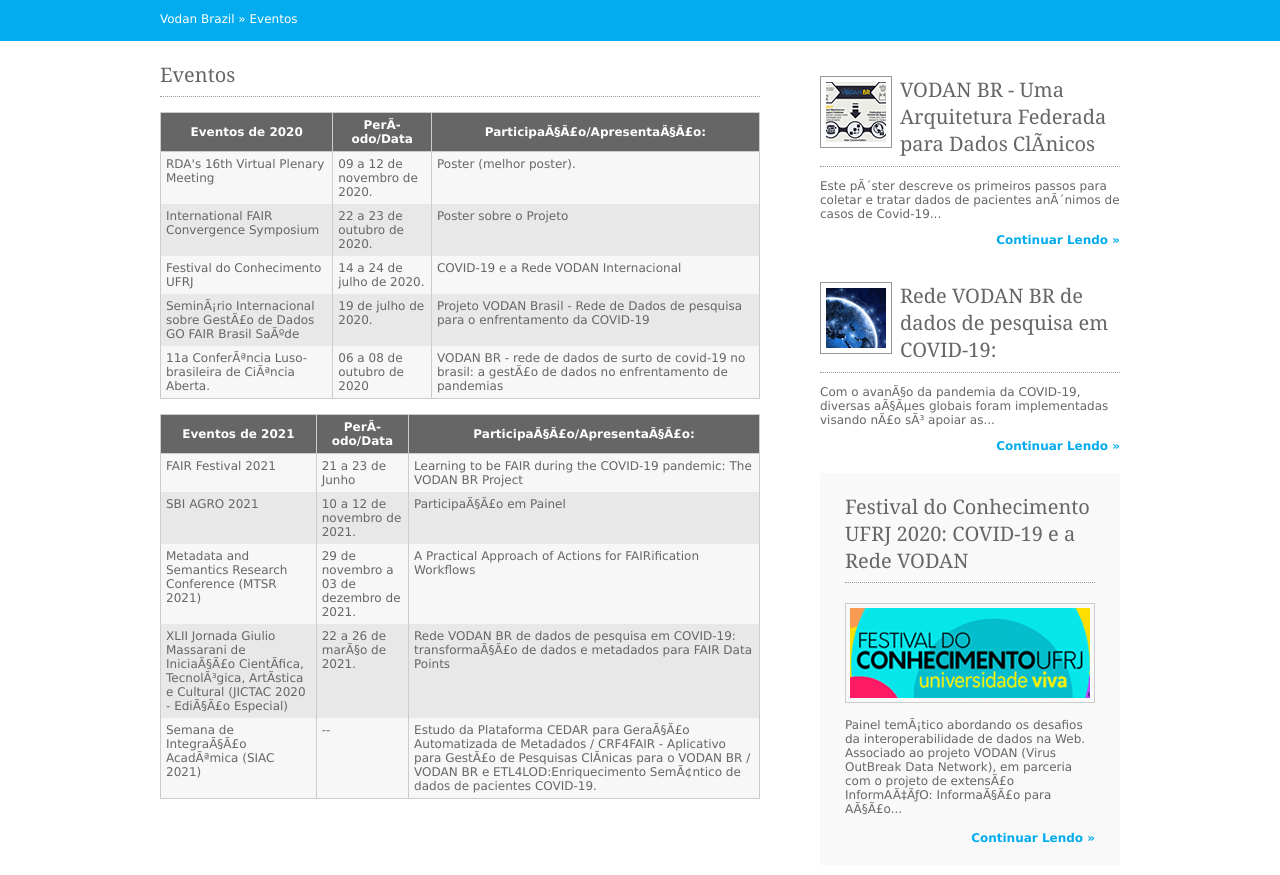
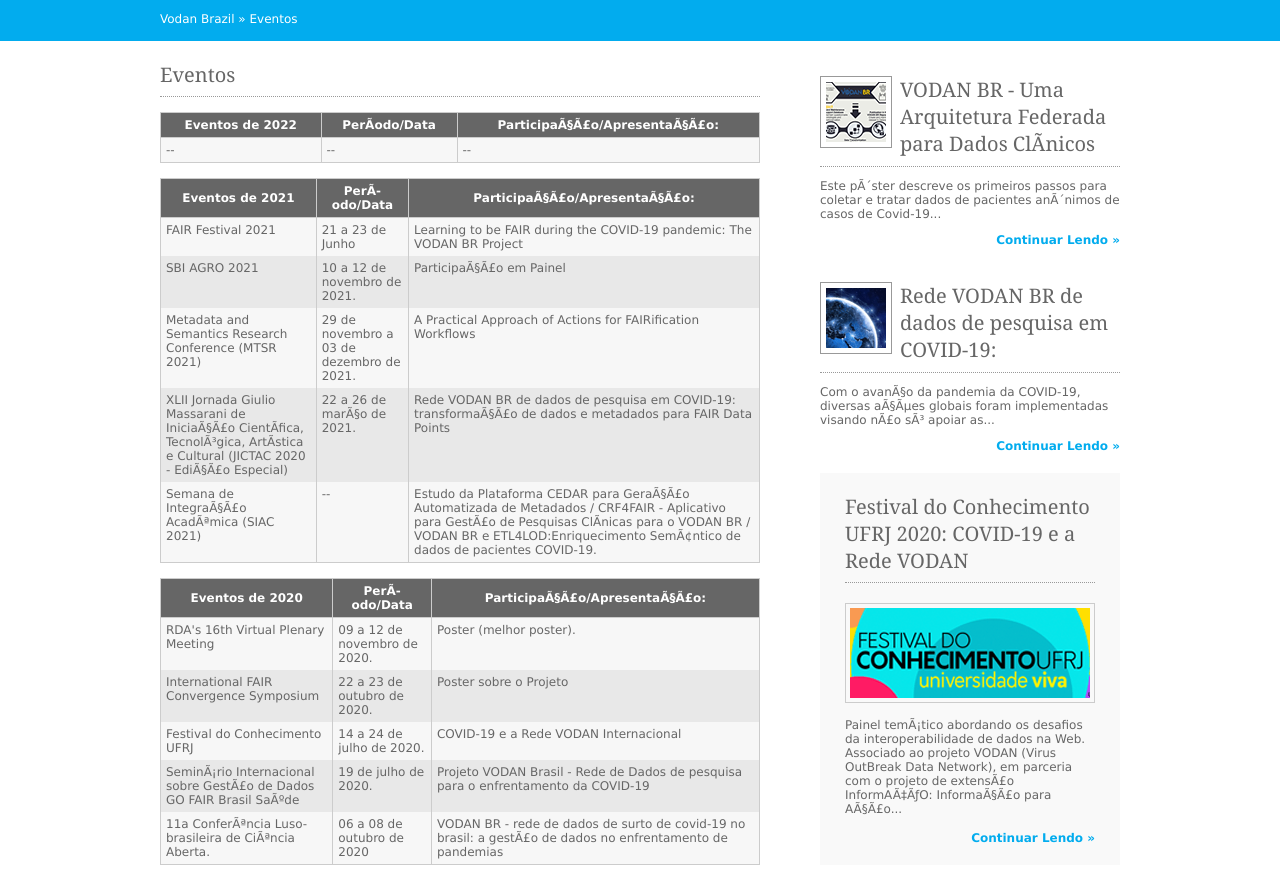
Before and after one commit to VodanBrasil/VodanBrazil, a plain HTML site: page pages/eventos.html in a window 1280 px wide. Shown: the part 77-952 px from the top of the page. Drawn offline with Linux system fonts and the light colour scheme.

Commit message:
Update eventos.html

```diff
--- a/pages/eventos.html
+++ b/pages/eventos.html
@@ -55,10 +55,10 @@ Licence URI: http://www.os-templates.com/template-terms
     <div id="content">
 
       <h2>Eventos</h2>
-      <table summary="Summary Here" cellpadding="0" cellspacing="0">
+<table summary="Summary Here" cellpadding="0" cellspacing="0">
         <thead>
           <tr>
-            <th>Eventos de 2020</th>
+            <th>Eventos de 2022</th>
             <th>Período/Data</th>
             <th>Participação/Apresentação:</th>
 
@@ -66,37 +66,16 @@ Licence URI: http://www.os-templates.com/template-terms
         </thead>
         <tbody>
           <tr class="light">
-            <td>RDA's 16th Virtual Plenary Meeting</td>
-            <td>09 a 12 de novembro de 2020.</td>
-            <td>Poster (melhor poster).</td>
+            <td>--</td>
+            <td>--</td>
+            <td>--</td>
 
           </tr>
-          <tr class="dark">
-            <td>International FAIR Convergence Symposium</td>
-            <td>22 a 23 de outubro de 2020.</td>
-            <td>Poster sobre o Projeto</td>
 
-          </tr>
-          <tr class="light">
-            <td>Festival do Conhecimento UFRJ</td>
-            <td>14 a 24 de julho de 2020.</td>
-            <td>COVID-19 e a Rede VODAN Internacional</td>
-
-          </tr>
-          <tr class="dark">
-            <td>Seminário Internacional sobre Gestão de Dados GO FAIR Brasil Saúde</td>
-            <td>19 de julho de 2020.</td>
-            <td>Projeto VODAN Brasil - Rede de Dados de pesquisa para o enfrentamento da COVID-19</td>
-
-          </tr>
-		  <tr class="light">
-            <td>11a Conferência Luso-brasileira de Ciência Aberta.</td>
-            <td>06 a 08 de outubro de 2020</td>
-            <td>VODAN BR - rede de dados de surto de covid-19 no brasil: a gestão de dados no enfrentamento de pandemias</td>
-
-          </tr>
         </tbody>
       </table>
+
+
 	  <table summary="Summary Here" cellpadding="0" cellspacing="0">
         <thead>
           <tr>
@@ -135,6 +114,48 @@ Licence URI: http://www.os-templates.com/template-terms
             <td>Semana de Integração Acadêmica (SIAC 2021)</td>
             <td>--</td>
             <td>Estudo da Plataforma CEDAR para Geração Automatizada de Metadados / CRF4FAIR - Aplicativo para Gestão de Pesquisas Clínicas para o VODAN BR / VODAN BR e ETL4LOD:Enriquecimento Semântico de dados de pacientes COVID-19.</td>
+
+          </tr>
+        </tbody>
+      </table>
+   <table summary="Summary Here" cellpadding="0" cellspacing="0">
+        <thead>
+          <tr>
+            <th>Eventos de 2020</th>
+            <th>Período/Data</th>
+            <th>Participação/Apresentação:</th>
+
+          </tr>
+        </thead>
+        <tbody>
+          <tr class="light">
+            <td>RDA's 16th Virtual Plenary Meeting</td>
+            <td>09 a 12 de novembro de 2020.</td>
+            <td>Poster (melhor poster).</td>
+
+          </tr>
+          <tr class="dark">
+            <td>International FAIR Convergence Symposium</td>
+            <td>22 a 23 de outubro de 2020.</td>
+            <td>Poster sobre o Projeto</td>
+
+          </tr>
+          <tr class="light">
+            <td>Festival do Conhecimento UFRJ</td>
+            <td>14 a 24 de julho de 2020.</td>
+            <td>COVID-19 e a Rede VODAN Internacional</td>
+
+          </tr>
+          <tr class="dark">
+            <td>Seminário Internacional sobre Gestão de Dados GO FAIR Brasil Saúde</td>
+            <td>19 de julho de 2020.</td>
+            <td>Projeto VODAN Brasil - Rede de Dados de pesquisa para o enfrentamento da COVID-19</td>
+
+          </tr>
+		  <tr class="light">
+            <td>11a Conferência Luso-brasileira de Ciência Aberta.</td>
+            <td>06 a 08 de outubro de 2020</td>
+            <td>VODAN BR - rede de dados de surto de covid-19 no brasil: a gestão de dados no enfrentamento de pandemias</td>
 
           </tr>
         </tbody>
```
